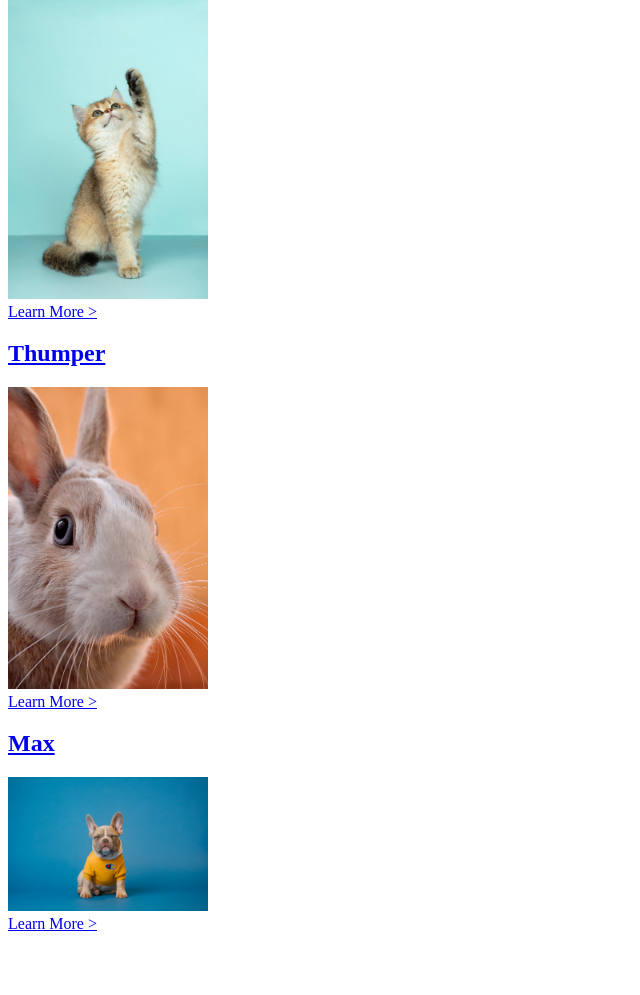
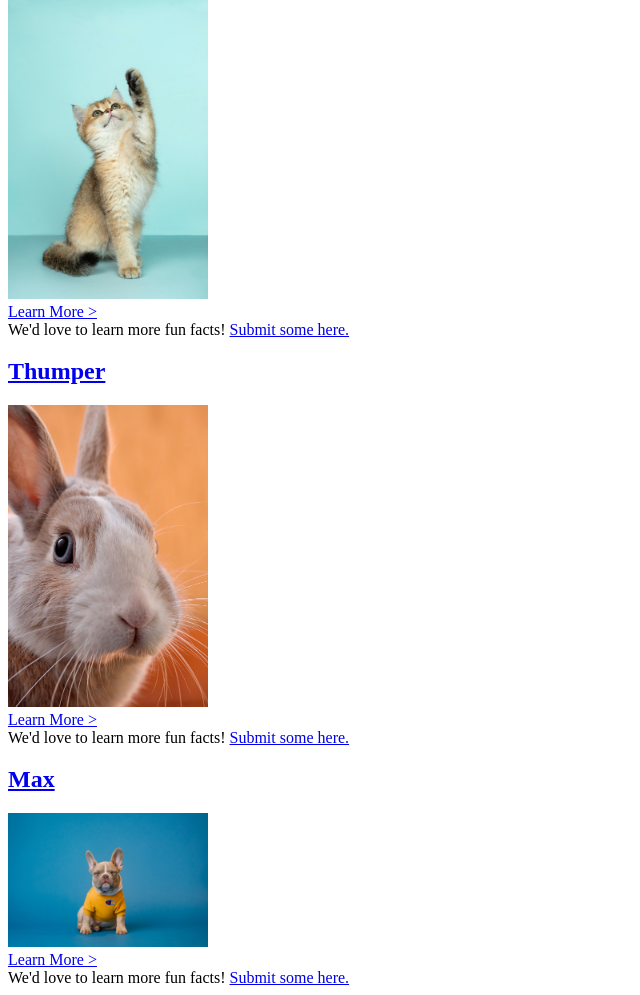
Before and after one commit to sagreenxyz/petfax-app, a Flask app: page /pets/ in a window 1280 px wide. Shown: the part 128-1123 px from the top of the page, without its empty margins (0-640 px from the left). Before the commit the page ends 1059 px from the top, so only its background shows below. Run offline with Flask 2, Linux system fonts and the light colour scheme.

Commit message:
link from pets index page to facts/new route (new.html form template)

```diff
--- a/petfax/templates/pets/index.html
+++ b/petfax/templates/pets/index.html
@@ -14,6 +14,7 @@
         <h2><a href={{pet.pet_id}}>{{ pet.pet_name }}</a></h2>
         <div><a href={{pet.pet_id}}><img src="{{ url_for('static', filename='./assets/') }}{{ pet.pet_photo }}" alt="Photo of pet" width="200" /></a></div>
         <div><a href={{pet.pet_id}}>Learn More ></a></div>
+        We'd love to learn more fun facts! <a href="/facts/new">Submit some here.</a>
     {% endfor %}
 </body>
 
```
